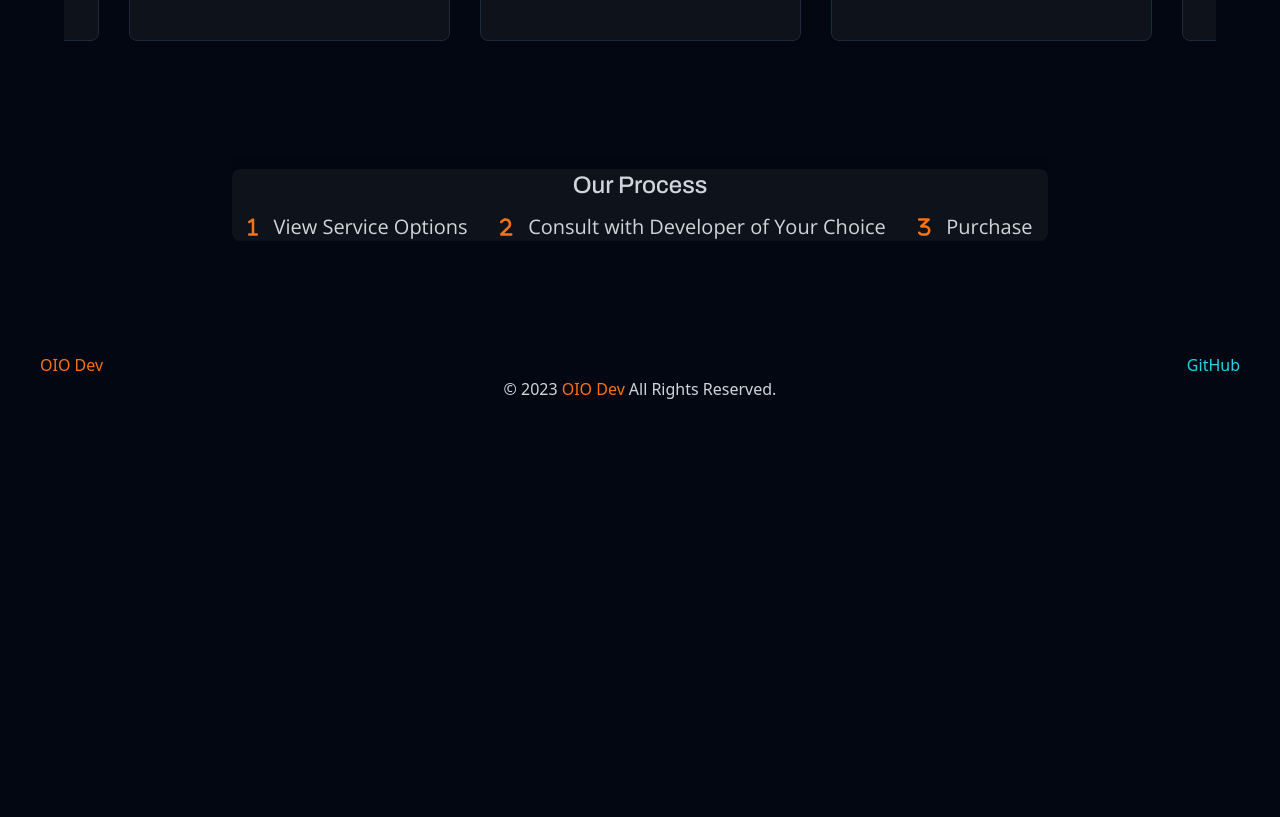
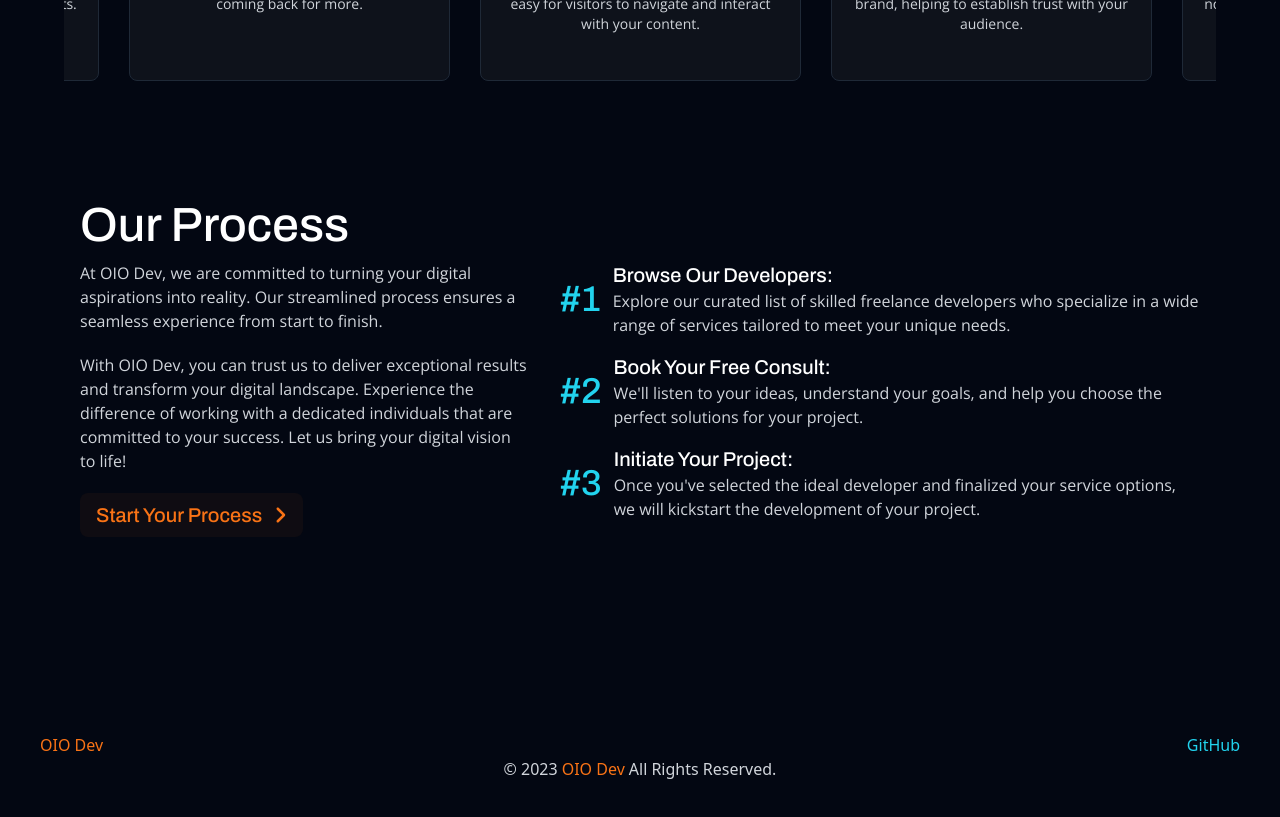
Before and after one commit to CodeByDex/OIODev, a Next.js app: page / in a window 1280 px wide. Shown: the part 1640-2457 px from the top of the page. Before the commit the page ends 2077 px from the top, so only its background shows below. Built offline with nearby package versions, Linux system fonts and the light colour scheme; no server answers.

Commit message:
completed the homepage components

```diff
--- a/src/app/page.js
+++ b/src/app/page.js
@@ -32,7 +32,7 @@
   return (
     <main className="flex flex-col max-w-6xl mx-auto">
       <Mission />
-      <div>
+      <div className="flex flex-col gap-10 mb-36">
         <AboutUs />
         <div className="w-full mx-none p-0">
           <Benefits />
--- a/src/components/BenefitsSlider.js
+++ b/src/components/BenefitsSlider.js
@@ -26,7 +26,6 @@
           slidesToShow: 2,
           slidesToScroll: 1,
           infinite: true,
-          dots: true,
         },
       },
       {
--- a/src/components/Mission.js
+++ b/src/components/Mission.js
@@ -17,8 +17,8 @@
             Web Apps Tailored for You & Your <span className="text-brand-secondary font-secondary pr-1">{`<`}</span>Brand<span className="text-brand-secondary font-secondary pl-2">{`/>`}</span>
           </h1>
           <Link
-            href="/services"
-            className="bg-brand-accent/5 hover:bg-brand-accent/10 delay-75 duration-300 text-brand-accent font-semibold font-primary text-xl py-2 px-4 flex gap-3 items-center rounded-lg w-fit"
+            href="/developers"
+            className="bg-brand-accent/5 hover:bg-brand-accent/10 delay-75 duration-300 text-brand-accent font-primary text-xl py-2 px-4 flex gap-3 items-center rounded-lg w-fit"
             alt="Find a Developer"
           >
             Find a Developer
--- a/src/components/Process.js
+++ b/src/components/Process.js
@@ -1,37 +1,154 @@
-"use client"
+"use client";
 import "tailwindcss/tailwind.css";
+import Link from "next/link";
 import { FontAwesomeIcon } from "@fortawesome/react-fontawesome";
-import {fa1} from "@fortawesome/free-solid-svg-icons"
-import {fa2} from "@fortawesome/free-solid-svg-icons"
-import {fa3} from "@fortawesome/free-solid-svg-icons"
-
-
-
-{/* Process for Customer to do business with OIO Dev */}
+import { faAngleRight } from "@fortawesome/free-solid-svg-icons";
 
 export default function Process() {
-    return (
-        <section className="process--container text-2xl items-center justify-center text-center min-w-2xl max-w-6xl sm:text-base sm:flex sm:flex-col md:flex md:flex-row md:text-xl px-10 py-9 mx-auto">
-            <section className="bg-brand-primary/60 rounded-lg mb-6 mx-auto md:max-w-3xl xl:max-w-6xl">
-                <div className="bg-gray-200/5 rounded-lg ">
-                    <h2 className="text-center text-2xl my-3 md:text-2xl">Our Process</h2>
-                    <ul className="sm:flex sm:flex-col md:flex md:flex-row">
-                        <li className="mx-4">
-                            <FontAwesomeIcon icon={fa1} className="mr-4 text-brand-accent"/>
-                            View Service Options
-                        </li>
-                        <li className="mx-4">
-                            <FontAwesomeIcon icon={fa2} className="mr-4 text-brand-accent"/>
-                            Consult with Developer of Your Choice
-                        </li>
-                        <li className="mx-4">
-                            <FontAwesomeIcon icon={fa3} className="mr-4 text-brand-accent"/>
-                            Purchase
-                        </li>
-                    </ul>
-                </div>
-            </section>
-        </section>
-    )
+  return (
+    <section className="about--container flex flex-col items-center justify-start gap-3 max-w-6xl px-4 w-full md:w-4/5 lg:w-full">
+      <h2 className="font-primary font-semibold text-brand-textHeader text-left text-3xl md:text-4xl lg:text-5xl mr-auto">
+        Our Process
+      </h2>
+      <div className="flex">
+        <div className="flex flex-col gap-7 lg:gap-5 lg:w-2/5 lg:my-auto">
+          <p>
+            At OIO Dev, we are committed to turning your digital aspirations
+            into reality. Our streamlined process ensures a seamless experience
+            from start to finish.
+          </p>
+          <div className="flex flex-col gap-5 lg:hidden">
+            <div className="flex gap-3 md:ml-8">
+              <p className="text-3xl md:text-4xl font-primary text-brand-secondary my-auto">
+                #1
+              </p>
+              <div className="">
+                <p className="text-xl font-primary text-brand-textHeader">
+                  Browse Our Developers:
+                </p>
+                <p className="text-sm md:text-base">
+                  Explore our curated list of skilled freelance developers who
+                  specialize in a wide range of services tailored to meet your
+                  unique needs.
+                </p>
+              </div>
+            </div>
+            <div className="flex gap-3 md:ml-8">
+              <p className="text-3xl md:text-4xl font-primary text-brand-secondary my-auto">
+                #2
+              </p>
+              <div className="">
+                <p className="text-xl font-primary text-brand-textHeader">
+                  Book Your Free Consult:
+                </p>
+                <p className="text-sm md:text-base">
+                  We&apos;ll listen to your ideas, understand your goals, and
+                  help you choose the perfect solutions for your project.
+                </p>
+              </div>
+            </div>
+            <div className="flex gap-3 md:ml-8">
+              <p className="text-3xl md:text-4xl font-primary text-brand-secondary my-auto">
+                #3
+              </p>
+              <div className="">
+                <p className="text-xl font-primary text-brand-textHeader">
+                  Initiate Your Project:
+                </p>
+                <p className="text-sm md:text-base">
+                  Once you&apos;ve selected the ideal developer and finalized
+                  your service options, we will kickstart the development of
+                  your project.
+                </p>
+              </div>
+            </div>
+          </div>
+          <p>
+            With OIO Dev, you can trust us to deliver exceptional results and
+            transform your digital landscape. Experience the difference of
+            working with a dedicated individuals that are committed to your
+            success. Let us bring your digital vision to life!
+          </p>
+          <Link
+            href="/developers"
+            className="bg-brand-accent/5 hover:bg-brand-accent/10 delay-75 duration-300 text-brand-accent font-primary text-xl py-2 px-4 flex gap-3 items-center rounded-lg w-fit"
+            alt="Find a Developer"
+          >
+            Start Your Process
+            <FontAwesomeIcon icon={faAngleRight} className="" />
+          </Link>
+        </div>
+        <div className="lg:w-3/5">
+          <div className="hidden lg:flex lg:flex-col gap-4">
+            <div className="flex gap-3 md:ml-8">
+              <p className="text-3xl md:text-4xl font-primary text-brand-secondary my-auto">
+                #1
+              </p>
+              <div className="">
+                <p className="text-xl font-primary text-brand-textHeader">
+                  Browse Our Developers:
+                </p>
+                <p className="text-sm md:text-base">
+                  Explore our curated list of skilled freelance developers who
+                  specialize in a wide range of services tailored to meet your
+                  unique needs.
+                </p>
+              </div>
+            </div>
+            <div className="flex gap-3 md:ml-8">
+              <p className="text-3xl md:text-4xl font-primary text-brand-secondary my-auto">
+                #2
+              </p>
+              <div className="">
+                <p className="text-xl font-primary text-brand-textHeader">
+                  Book Your Free Consult:
+                </p>
+                <p className="text-sm md:text-base">
+                  We&apos;ll listen to your ideas, understand your goals, and
+                  help you choose the perfect solutions for your project.
+                </p>
+              </div>
+            </div>
+            <div className="flex gap-3 md:ml-8">
+              <p className="text-3xl md:text-4xl font-primary text-brand-secondary my-auto">
+                #3
+              </p>
+              <div className="">
+                <p className="text-xl font-primary text-brand-textHeader">
+                  Initiate Your Project:
+                </p>
+                <p className="text-sm md:text-base">
+                  Once you&apos;ve selected the ideal developer and finalized
+                  your service options, we will kickstart the development of
+                  your project.
+                </p>
+              </div>
+            </div>
+          </div>
+        </div>
+      </div>
+    </section>
 
+    // <section className="process--container text-2xl items-center justify-center text-center min-w-2xl max-w-6xl sm:text-base sm:flex sm:flex-col md:flex md:flex-row md:text-xl px-10 py-9 mx-auto">
+    //     <section className="bg-brand-primary/60 rounded-lg mb-6 mx-auto md:max-w-3xl xl:max-w-6xl">
+    //         <div className="bg-gray-200/5 rounded-lg ">
+    //             <h2 className="text-center text-2xl my-3 md:text-2xl">Our Process</h2>
+    //             <ul className="sm:flex sm:flex-col md:flex md:flex-row">
+    //                 <li className="mx-4">
+    //                     <FontAwesomeIcon icon={fa1} className="mr-4 text-brand-accent"/>
+    //                     View Service Options
+    //                 </li>
+    //                 <li className="mx-4">
+    //                     <FontAwesomeIcon icon={fa2} className="mr-4 text-brand-accent"/>
+    //                     Consult with Developer of Your Choice
+    //                 </li>
+    //                 <li className="mx-4">
+    //                     <FontAwesomeIcon icon={fa3} className="mr-4 text-brand-accent"/>
+    //                     Purchase
+    //                 </li>
+    //             </ul>
+    //         </div>
+    //     </section>
+    // </section>
+  );
 }
```
